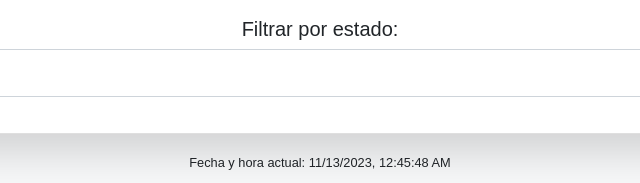
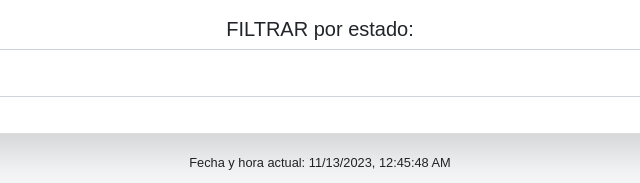
Before and after one commit to francotroyano/lista-de-tareas, a plain HTML site: page index.html in a window 1280 px wide. Shown: the part 189-372 px from the top of the page, 320-960 px from the left. Drawn offline with nearby package versions, Linux system fonts and the light colour scheme.

Commit message:
Update index.html

```diff
--- a/index.html
+++ b/index.html
@@ -19,7 +19,7 @@
           <button type="button" onclick="addTask()" class="btn btn-primary btn-lg">Agregar tarea</button>
         </form>
         <div class="form-group text-center">
-          <label for="taskFilter" class="h5">Filtrar por estado:</label>
+          <label for="taskFilter" class="h5">FILTRAR por estado:</label>
           <select id="taskFilter" onchange="filterTasks()" class="form-control form-control-lg">
             <option value="all">Mostrar Todas</option>
             <option value="active">Mostrar Activas</option>
```
